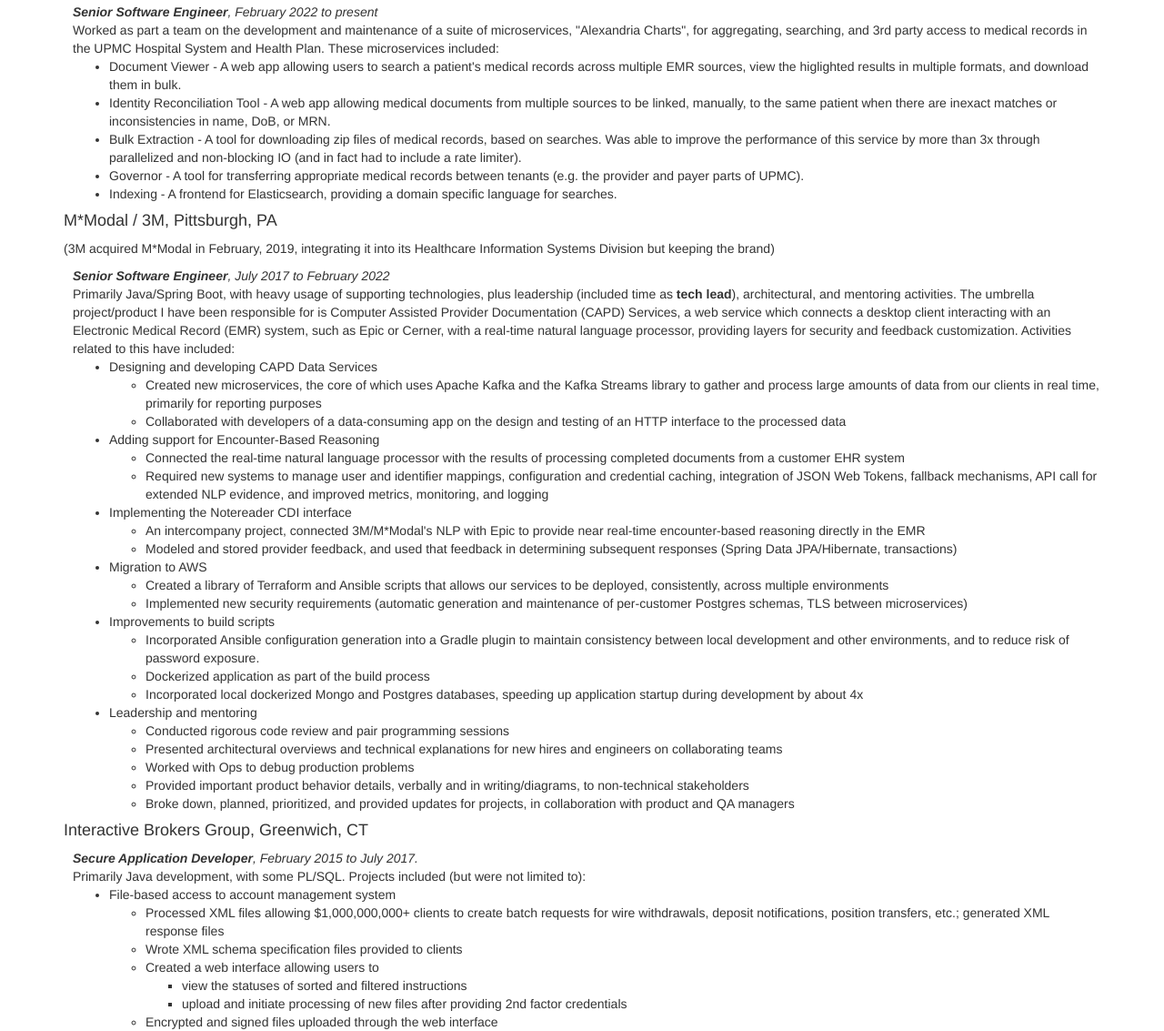
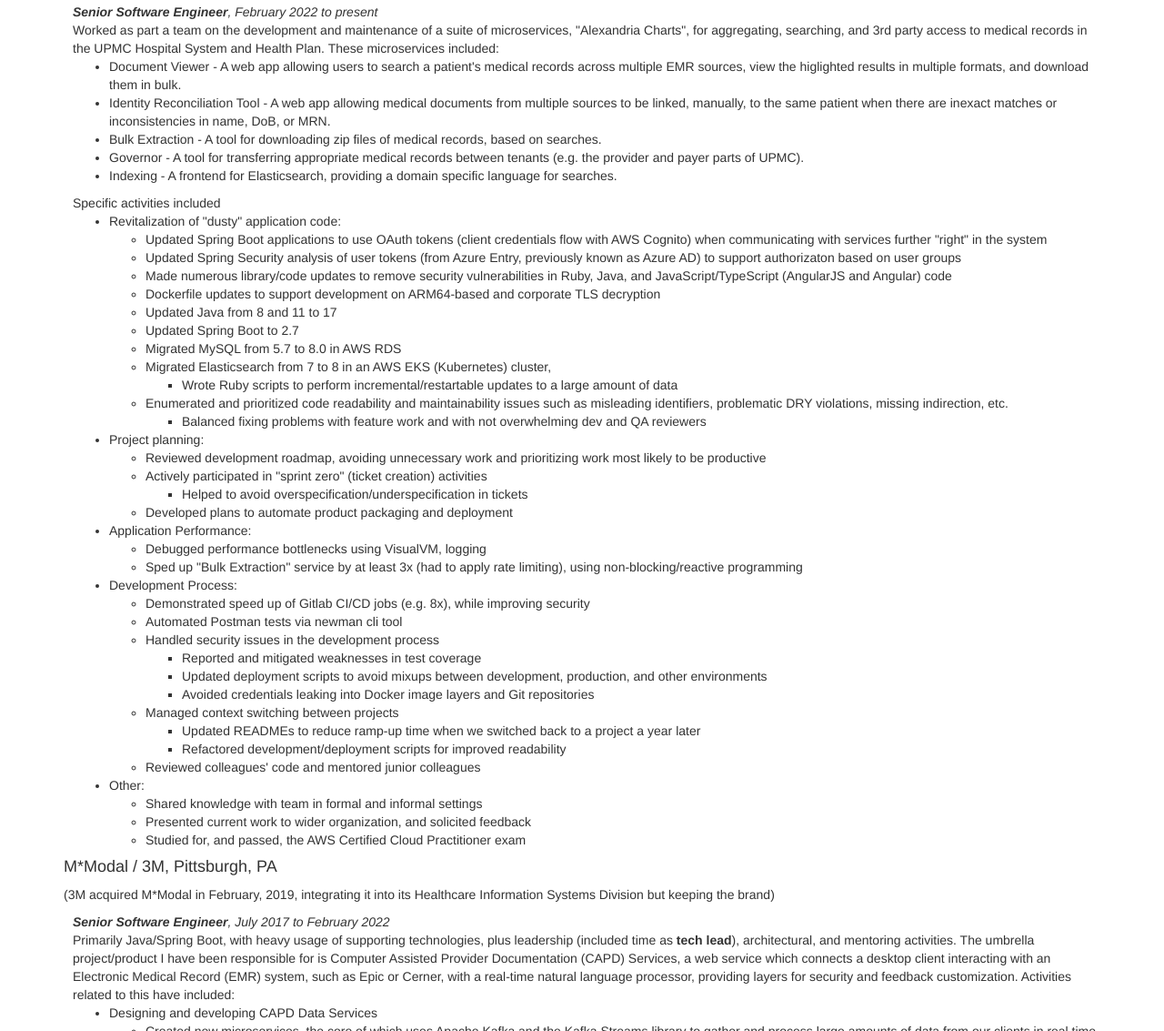
Before and after one commit to bnjmnbrmn/website_and_resume, a plain HTML site: page website_root/resume.html in a window 1280 px wide. Shown: the part 545-1678 px from the top of the page at 91% size. Drawn offline with Linux system fonts and the light colour scheme.

Commit message:
Update resume with UPMC specific activities

```diff
--- a/website_root/resume.html
+++ b/website_root/resume.html
@@ -83,7 +83,7 @@
               Identity Reconciliation Tool - A web app allowing medical documents from multiple sources to be linked, manually, to the same patient when there are inexact matches or inconsistencies in name, DoB, or MRN.
             </li>
             <li>
-              Bulk Extraction - A tool for downloading zip files of medical records, based on searches.  Was able to improve the performance of this service by more than 3x through parallelized and non-blocking IO (and in fact had to include a rate limiter).
+              Bulk Extraction - A tool for downloading zip files of medical records, based on searches.
             </li>
             <li>
               Governor - A tool for transferring appropriate medical records between tenants (e.g. the provider and payer parts of UPMC).
@@ -92,7 +92,79 @@
               Indexing - A frontend for Elasticsearch, providing a domain specific language for searches.
             </li>
           </ul>
-        </div>
+          Specific activities included
+          <ul>
+            <li>
+              Revitalization of "dusty" application code:
+              <ul>
+                <li>Updated Spring Boot applications to use OAuth tokens (client credentials flow with AWS Cognito) when communicating with services further "right" in the system</li>
+                <li>Updated Spring Security analysis of user tokens (from Azure Entry, previously known as Azure AD) to support authorizaton based on user groups</li>
+                <li>Made numerous library/code updates to remove security vulnerabilities in Ruby, Java, and JavaScript/TypeScript (AngularJS and Angular) code</li>
+                <li>Dockerfile updates to support development on ARM64-based and corporate TLS decryption</li>
+                <li>Updated Java from 8 and 11 to 17</li>
+                <li>Updated Spring Boot to 2.7</li>
+                <li>Migrated MySQL from 5.7 to 8.0 in AWS RDS</li>
+                <li>
+                  Migrated Elasticsearch from 7 to 8 in an AWS EKS (Kubernetes) cluster,
+                  <ul><li>Wrote Ruby scripts to perform incremental/restartable updates to a large amount of data</li></ul>
+                </li>
+                <li>Enumerated and prioritized code readability and maintainability issues such as misleading identifiers, problematic DRY violations, missing indirection, etc.
+                  <ul><li>Balanced fixing problems with feature work and with not overwhelming dev and QA reviewers</li></ul>
+                </li>
+              </ul>
+            </li>
+        <li>
+          Project planning:
+          <ul>
+            <li>Reviewed development roadmap, avoiding unnecessary work and prioritizing work most likely to be productive</li>
+            <li>
+            Actively participated in "sprint zero" (ticket creation) activities
+            <ul><li>Helped to avoid overspecification/underspecification in tickets</li></ul>
+            </li>
+            <li>Developed plans to automate product packaging and deployment</li>
+          </ul>
+        </li>
+        <li>
+          Application Performance:
+          <ul>
+            <li>Debugged performance bottlenecks using VisualVM, logging</li>
+            <li>Sped up "Bulk Extraction" service by at least 3x (had to apply rate limiting), using non-blocking/reactive programming</li>
+          </ul>
+        </li>
+        <li>
+          Development Process:
+          <ul>
+            <li>Demonstrated speed up of Gitlab CI/CD jobs (e.g. 8x), while improving security</li>
+            <li>Automated Postman tests via newman cli tool</li>
+            <li>
+              Handled security issues in the development process
+              <ul>
+                <li>Reported and mitigated weaknesses in test coverage</li>
+                <li>Updated deployment scripts to avoid mixups between development, production, and other environments</li>
+                <li>Avoided credentials leaking into Docker image layers and Git repositories</li>
+              </ul>
+            </li>
+            <li>
+              Managed context switching between projects
+              <ul>
+                <li>Updated READMEs to reduce ramp-up time when we switched back to a project a year later</li>
+                <li>Refactored development/deployment scripts for improved readability</li>
+              </ul>
+            </li>
+            <li>Reviewed colleagues' code and mentored junior colleagues</li>
+          </ul>
+        </li>
+        <li>
+          Other:
+          <ul>
+            <li>Shared knowledge with team in formal and informal settings</li>
+            <li>Presented current work to wider organization, and solicited feedback</li>
+            <li>Studied for, and passed, the AWS Certified Cloud Practitioner exam</li>
+          </ul>
+        </li>
+
+      </ul>
+     </div>
 
         <h4 style="page-break-before: always"> M*Modal / 3M, Pittsburgh, PA</h4>
         <p>(3M acquired M*Modal in February, 2019, integrating it into its Healthcare Information Systems Division but
```
Also changed, not shown: 1 other file.
